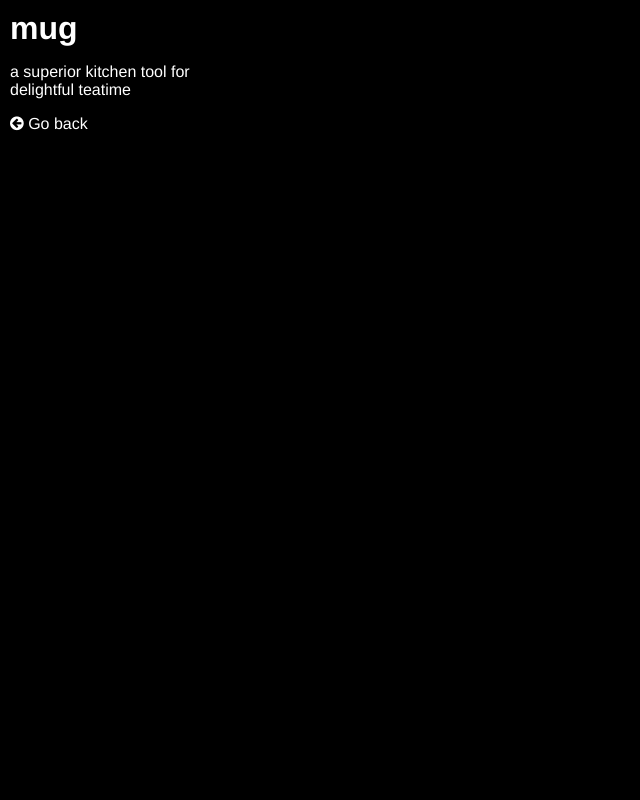
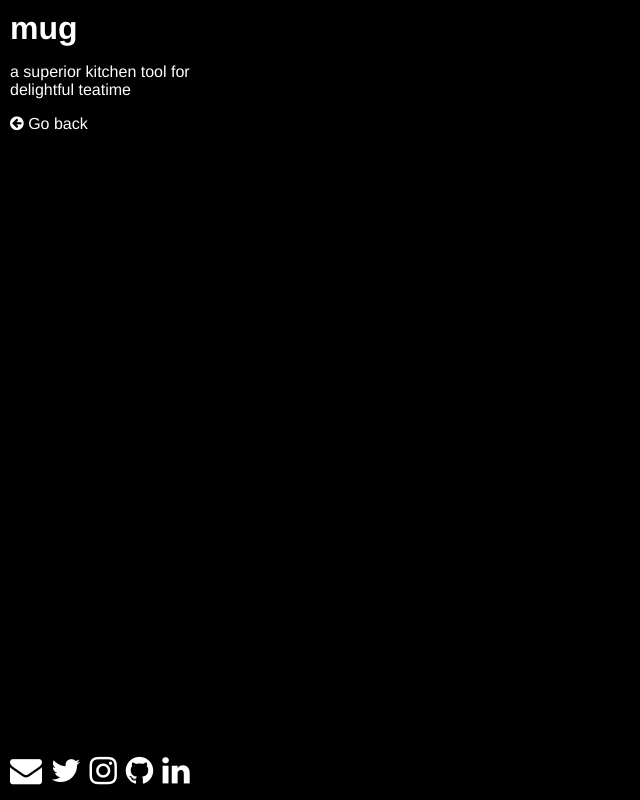
Before and after one commit to daimessdn/blender_3d, a website: page public/index.html in a window 1280 px wide. Shown: the whole page, without its empty margins (0-640 px from the left). Drawn offline with nearby package versions, Linux system fonts and the light colour scheme.

Commit message:
personal links for footer

```diff
--- a/public/index.html
+++ b/public/index.html
@@ -10,7 +10,7 @@
 			overflow: hidden;
 		}
 
-		#desc {
+		#desc, #bottom {
 			position: absolute;
 			margin: 10px;
 			width: 200px;
@@ -24,12 +24,21 @@
 			text-decoration: none;
 			color: #fff;
 			margin-left: 0px;
+		}
+
+		#desc a {
 			transition: margin-left 1s cubic-bezier(.25, .3, .65, 1.07);
 		}
 
-		a:hover {
+		#desc a:hover {
 			margin-left: 10px;
 		}
+
+		#bottom {
+			bottom: 0.1px;
+			font-size: 32px;
+		}
+
 	</style>
 	<link href="https://stackpath.bootstrapcdn.com/font-awesome/4.7.0/css/font-awesome.min.css" rel="stylesheet" integrity="sha384-wvfXpqpZZVQGK6TAh5PVlGOfQNHSoD2xbE+QkPxCAFlNEevoEH3Sl0sibVcOQVnN" crossorigin="anonymous">
 
@@ -47,6 +56,25 @@
 				Go back
 		</p>
 	</div>
+
+	<div id="bottom">
+		<a href="mailto:daimessdn@gmail.com">
+			<i class="fa fa-envelope"></i>
+		</a>
+		<a href="https://twitter.com/daimessdn">
+			<i class="fa fa-twitter"></i>
+		</a>
+		<a href="https://instagram.com/dimaswehhh">
+			<i class="fa fa-instagram"></i>
+		</a>
+		<a href="https://github.com/daimessdn">
+			<i class="fa fa-github"></i>
+		</a>
+		<a href="https://linkedin.com/in/dimaswehhh">
+			<i class="fa fa-linkedin"></i>
+		</a>
+	</div>
+
 	<script>
 		let mug;
 		const scene = new THREE.Scene();
```
